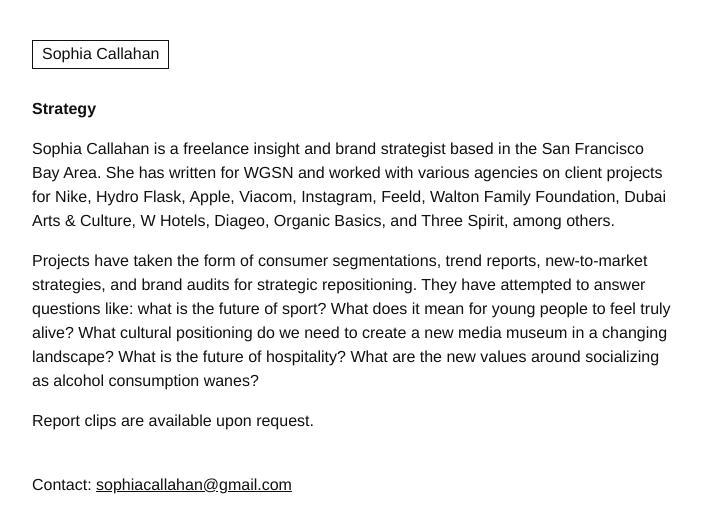
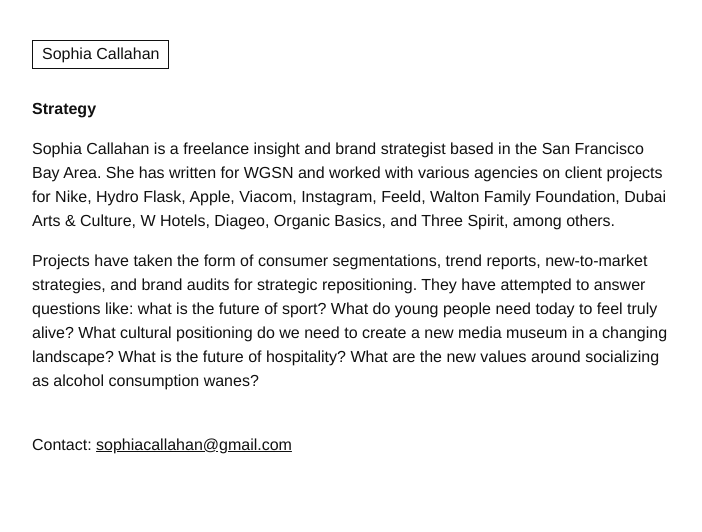
Before and after one commit to socal99/website, a plain HTML site: page strategy.html in a window 1280 px wide. Shown: the whole page, without its empty margins (8-710 px from the left). Drawn offline with Linux system fonts and the light colour scheme.

Commit message:
Strategy: revise copy
Co-Authored-By: Claude Sonnet 5.5 <noreply@anthropic.com>
Claude-Session: https://claude.ai/code/session_01EyJpsHCcfW7ru5hZ23YUxd

```diff
--- a/strategy.html
+++ b/strategy.html
@@ -24,9 +24,8 @@ details[open] summary{margin-bottom:16px}
 <div style="margin-top: 16px; max-width: 640px">
 <p style="margin: 0 0 16px 0">Sophia Callahan is a freelance insight and brand strategist based in the San Francisco Bay Area. She has written for WGSN and worked with various agencies on client projects for Nike, Hydro Flask, Apple, Viacom,  Instagram, Feeld, Walton Family Foundation, Dubai Arts &amp; Culture, W Hotels, Diageo, Organic Basics, and Three Spirit, among others.</p>
 
-<p style="margin: 0 0 16px 0">Projects have taken the form of consumer segmentations, trend reports, new-to-market strategies, and brand audits for strategic repositioning. They have attempted to answer questions like: what is the future of sport? What does it mean for young people to feel truly alive? What cultural positioning do we need to create a new media museum in a changing landscape? What is the future of hospitality? What are the new values around socializing as alcohol consumption wanes?</p>
+<p style="margin: 0 0 16px 0">Projects have taken the form of consumer segmentations, trend reports, new-to-market strategies, and brand audits for strategic repositioning. They have attempted to answer questions like: what is the future of sport? What do young people need today to feel truly alive? What cultural positioning do we need to create a new media museum in a changing landscape? What is the future of hospitality? What are the new values around socializing as alcohol consumption wanes?</p>
 
-<p style="margin: 0 0 16px 0">Report clips are available upon request.</p>
 </div>
 
 <div style="margin-top: 40px">Contact: <a href="mailto:sophiacallahan@gmail.com">sophiacallahan@gmail.com</a></div>
```
